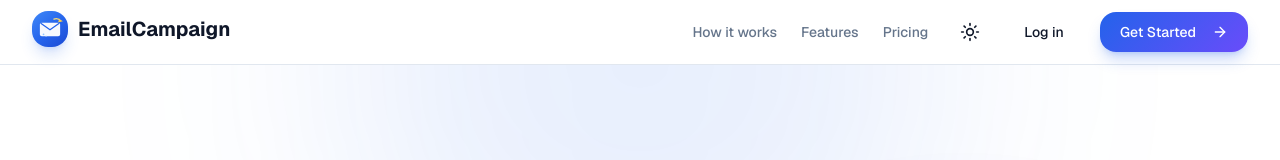
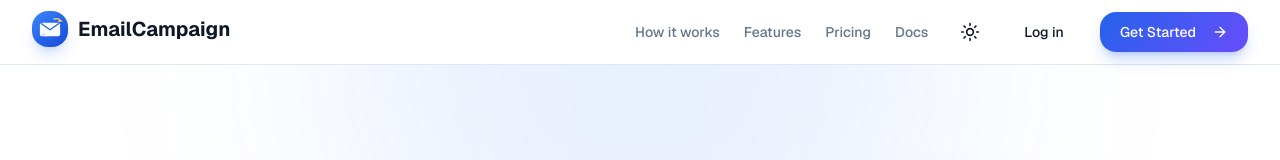
Before and after one commit to MusfiqDehan/Agentic-Email-Campaign-Management-Platform, a Next.js app in the folder frontend/: page / in a window 1280 px wide. Shown: the top 160 px of the page. Built offline with nearby package versions, Linux system fonts and the light colour scheme; no server answers.

Commit message:
Add Documentation Links to Landing Page
- Added a link to the documentation in the main navigation and the features list on the landing page.
- Enhanced user access to documentation resources, improving overall navigation experience.

```diff
--- a/frontend/app/page.tsx
+++ b/frontend/app/page.tsx
@@ -233,6 +233,7 @@ export default function LandingPage() {
               <Link href="#how-it-works" className="transition-colors hover:text-foreground">How it works</Link>
               <Link href="#features" className="transition-colors hover:text-foreground">Features</Link>
               <Link href="#pricing" className="transition-colors hover:text-foreground">Pricing</Link>
+              <Link href="/docs" className="transition-colors hover:text-foreground">Docs</Link>
             </div>
             <ThemeToggle />
             <Link href="/login">
@@ -608,6 +609,7 @@ export default function LandingPage() {
               <ul className="space-y-2 text-sm text-muted-foreground">
                 <li><Link href="#features" className="transition-colors hover:text-foreground">Features</Link></li>
                 <li><Link href="#pricing" className="transition-colors hover:text-foreground">Pricing</Link></li>
+                <li><Link href="/docs" className="transition-colors hover:text-foreground">Documentation</Link></li>
                 <li><Link href="#" className="transition-colors hover:text-foreground">Integrations</Link></li>
                 <li><Link href="#" className="transition-colors hover:text-foreground">API</Link></li>
               </ul>
```
